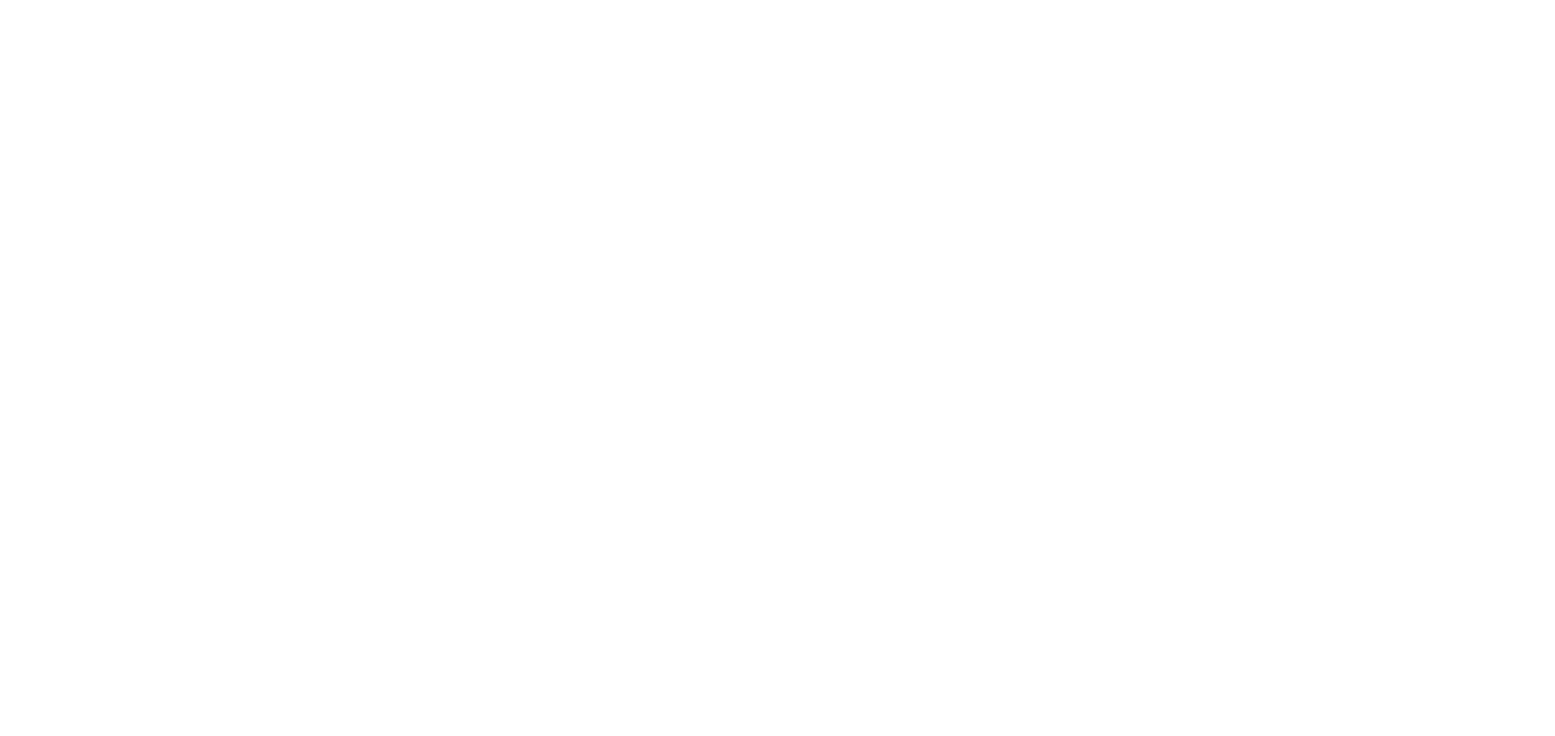
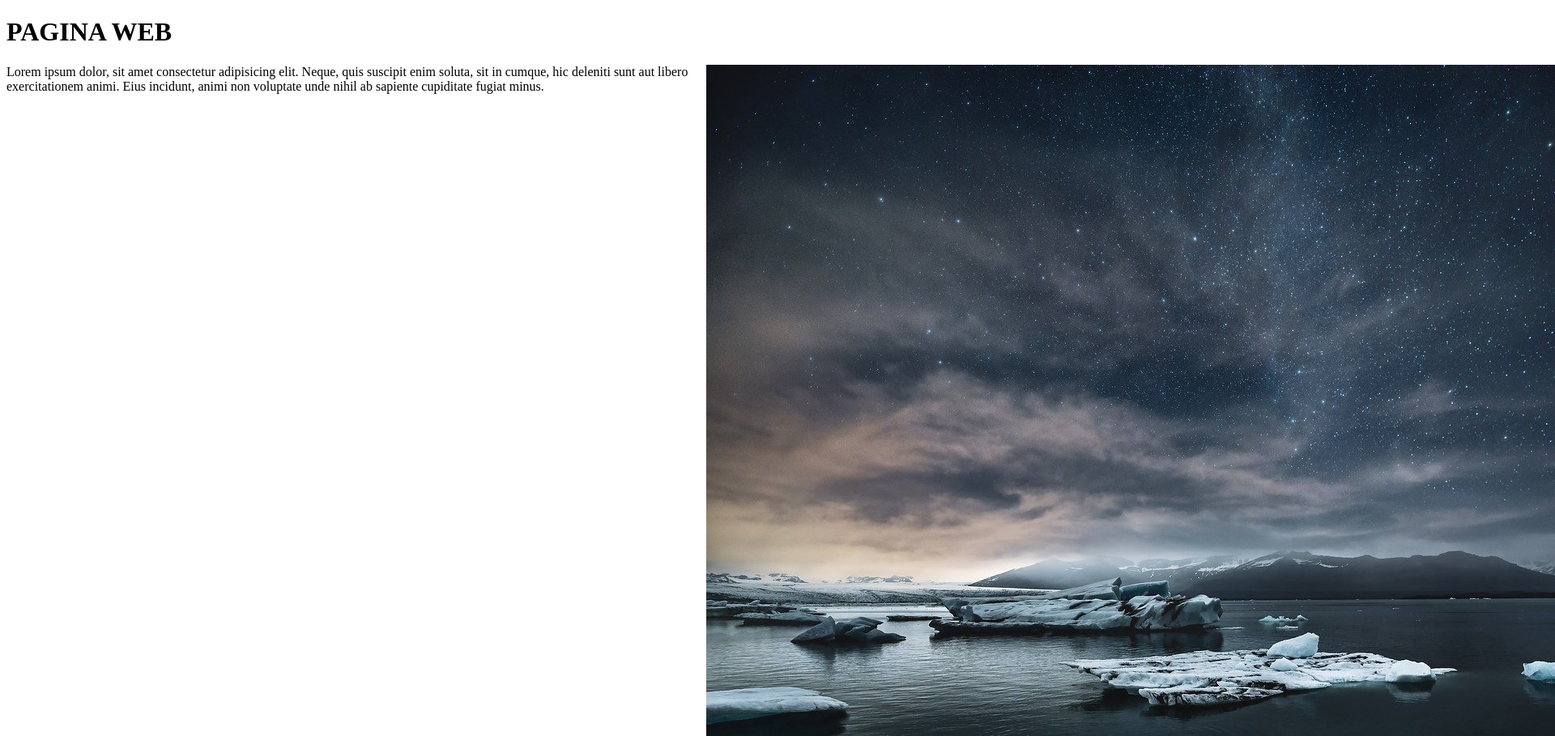
Before and after one commit to NidiaEs/Proyecto-repaso, a plain HTML site: page index.html in a window 1280 px wide. Shown: the top 909 px of the page at 81% size, 1920 px wide, since content can reach past the window. Before the commit the page ends 800 px from the top, so only its background shows below. Drawn offline with Linux system fonts and the light colour scheme.

Commit message:
html y css

```diff
--- a/index.html
+++ b/index.html
@@ -4,8 +4,26 @@
     <meta charset="UTF-8">
     <meta name="viewport" content="width=device-width, initial-scale=1.0">
     <title>Proyecto</title>
+<link rel="stylesheet" href="./main.css">
 </head>
+
 <body>
+
+    <main>
+        <h1>PAGINA WEB</h1>
+
+        <div class="imagen">
+            <img src="./Imagenes/landscape-8336497_1280.jpg" alt="lugar-lindo">
+
+        <!-- el alt es cuando la imagen falle sale ese texto alternativo -->
+        <!-- style es el tamaño de la imagen style="width:500px;height:600px;" // style="float: right"-->
+        </div>
+        <div class="texto">
+            <p>Lorem ipsum dolor, sit amet consectetur adipisicing elit. Neque, quis suscipit enim soluta, sit in cumque, hic deleniti sunt aut libero exercitationem animi. Eius incidunt, animi non voluptate unde nihil ab sapiente cupiditate fugiat minus.</p>
+        </div>
+
+
+    </main>
 
 </body>
 </html>
--- /dev/null
+++ b/main.css
@@ -0,0 +1,9 @@
+.imagen {
+    float: right;
+    width: 400px;
+    height: 600px;
+}
+
+.texto {
+    padding-right: 80px;
+}
```
Also changed, not shown: Imagenes/landscape-8336497_1280.jpg (added).
